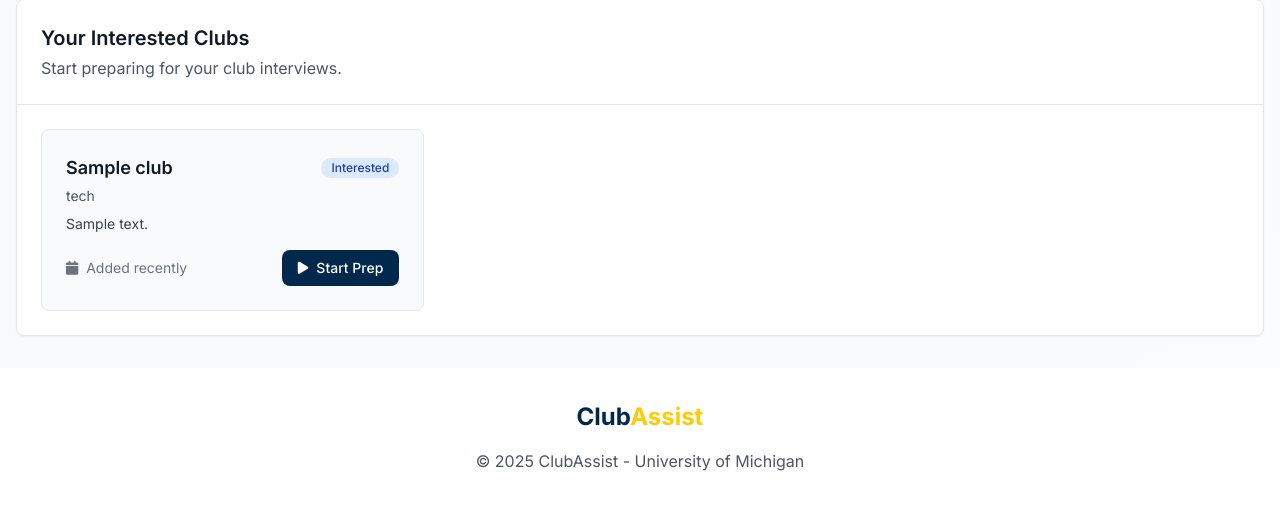
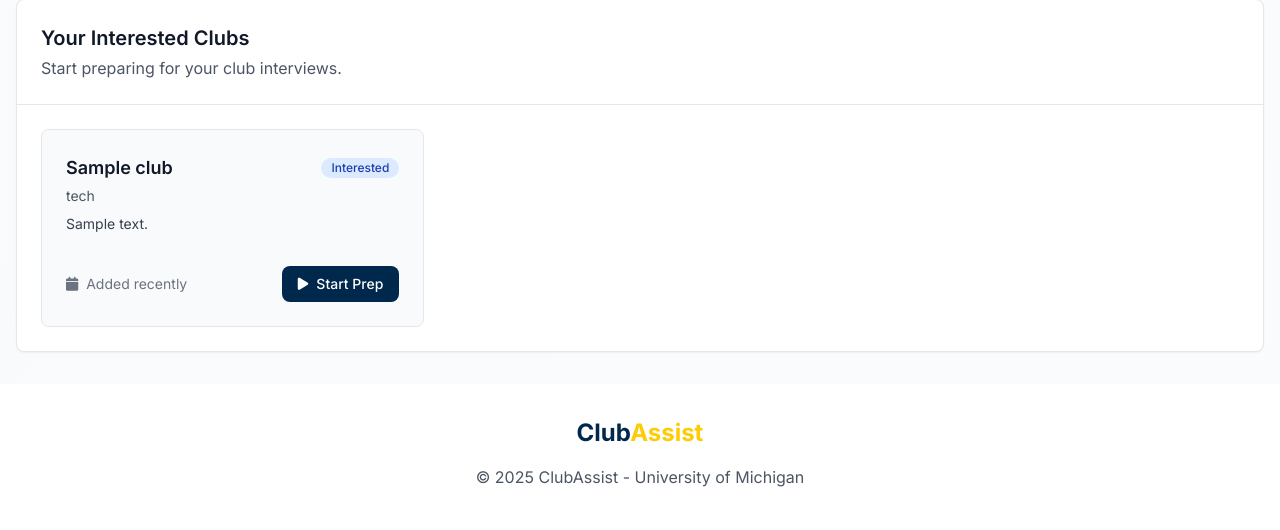
Before and after one commit to LBJANU/ClubAssist, a Django app: page /users/profile/ in a window 1280 px wide. Shown: the part 666-1196 px from the top of the page. Before the commit the page ends 1137 px from the top, so only its background shows below. Run offline with Django 5.2, Linux system fonts and the light colour scheme; a user stored in the database is signed in; tables that the repository leaves empty hold one stand-in row (values such as "Sample post"); some libraries are stand-ins or nearby versions.

Commit message:
inline start prep

```diff
--- a/templates/users/profile.html
+++ b/templates/users/profile.html
@@ -144,7 +144,7 @@
             <div class="p-6">
                 <div class="grid grid-cols-1 md:grid-cols-2 lg:grid-cols-3 gap-6">
                     {% for club_interest in interested_clubs %}
-                    <div class="bg-gray-50 rounded-lg p-6 border border-gray-200 hover:shadow-md transition-shadow">
+                    <div class="bg-gray-50 rounded-lg p-6 border border-gray-200 hover:shadow-md transition-shadow flex flex-col h-full">
                         <div class="flex items-start justify-between mb-4">
                             <div class="flex-1">
                                 <h3 class="text-lg font-semibold text-gray-900 mb-1">{{ club_interest.club.name }}</h3>
@@ -160,7 +160,7 @@
                             </div>
                         </div>
 
-                        <div class="flex items-center justify-between">
+                        <div class="flex items-center justify-between mt-auto pt-4">
                             <div class="text-sm text-gray-500">
                                 <i class="fas fa-calendar mr-1"></i>
                                 Added recently
```
